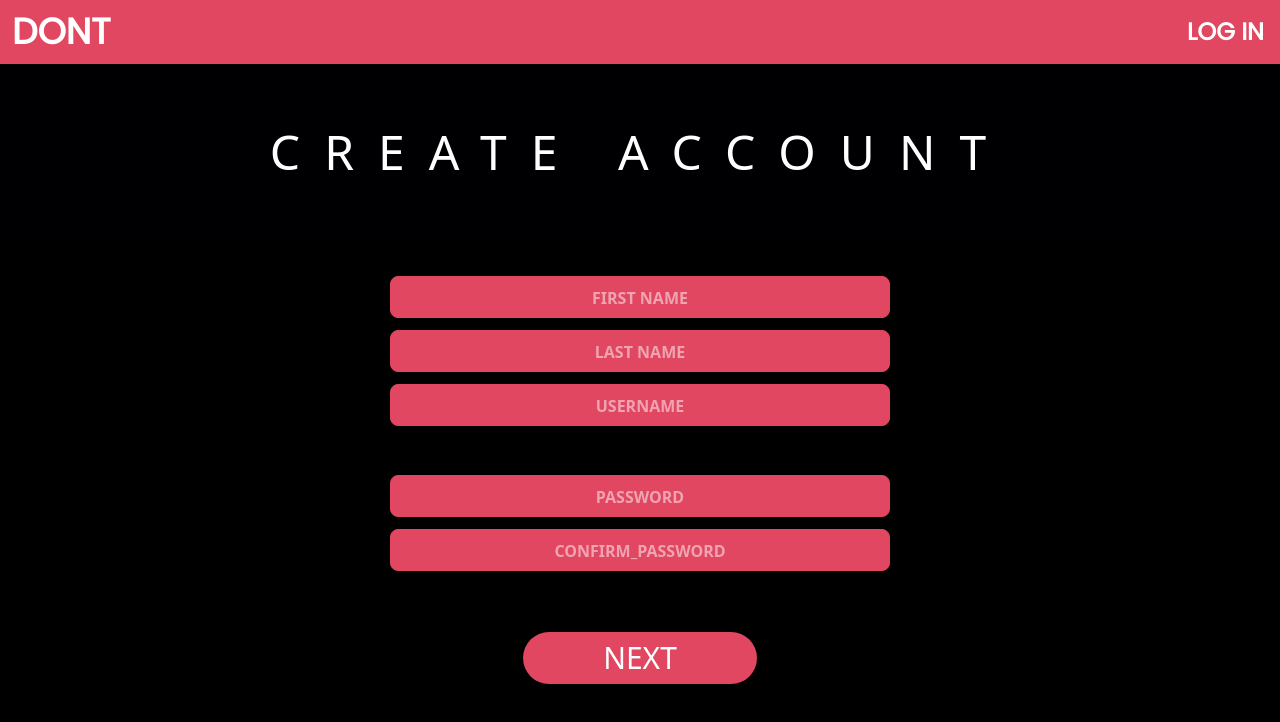
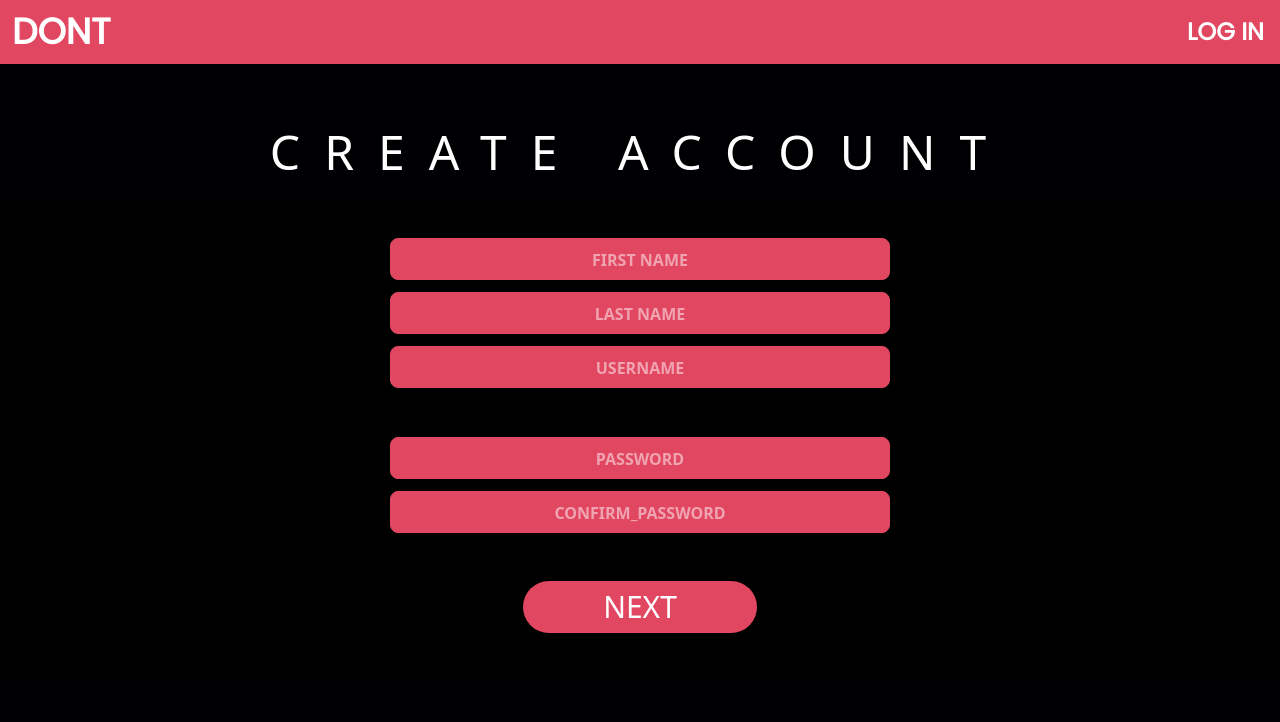
Before and after one commit to PGK-Lang/dontavious, a SvelteKit app: page /Login/signup in a window 1280 px wide. Shown: the top 722 px of the page. Built offline with nearby package versions, Linux system fonts and the light colour scheme; no server answers.

Commit message:
small details for signup page

```diff
--- a/src/routes/Login/signup/+page.svelte
+++ b/src/routes/Login/signup/+page.svelte
@@ -11,12 +11,11 @@
 	<meta name="description" content="Don't Leave Me (Dontavious): Exclusive dating app for high schoolers by high schoolers" />
 </svelte:head>
 
-<div class="text-white uppercase mx-auto pt-16 pb-[5%] relative z-0 flex flex-col items-center justify-center">
+<div class="text-white uppercase mx-auto pt-16 pb-[2%] relative z-0 flex flex-col items-center justify-center">
 	<h1 class="tracking-[1.5rem] text-5xl text-center">
         CREATE ACCOUNT
 	</h1>
 </div>
-<!-- Make form -->
 <form class="bg-black rounded px-8 pt-6 pb-8 mb-4">
 <div class="text-white uppercase mx-auto pt-[1%] px-80 relative z-0 flex flex-col items-center justify-center">
 	<input type="text"
@@ -55,7 +54,7 @@
 </div>
 
 
-<div class="text-white uppercase mx-auto pt-[5%] pb-[5%] px-80 relative z-0 flex flex-col items-center justify-center">
+<div class="text-white uppercase mx-auto pt-[4%] pb-[1%] px-80 relative z-0 flex flex-col items-center justify-center">
 	<a href="http://localhost:5173/">
 		<button type="submit" on:click={authHandlers.signup("hello", "world")} class="bg-hot-pink hover:bg-hot-pink-hover text-white py-2 rounded-full align-center px-20">
 			<h1 class=" text-3xl text-center">NEXT</h1>
```
